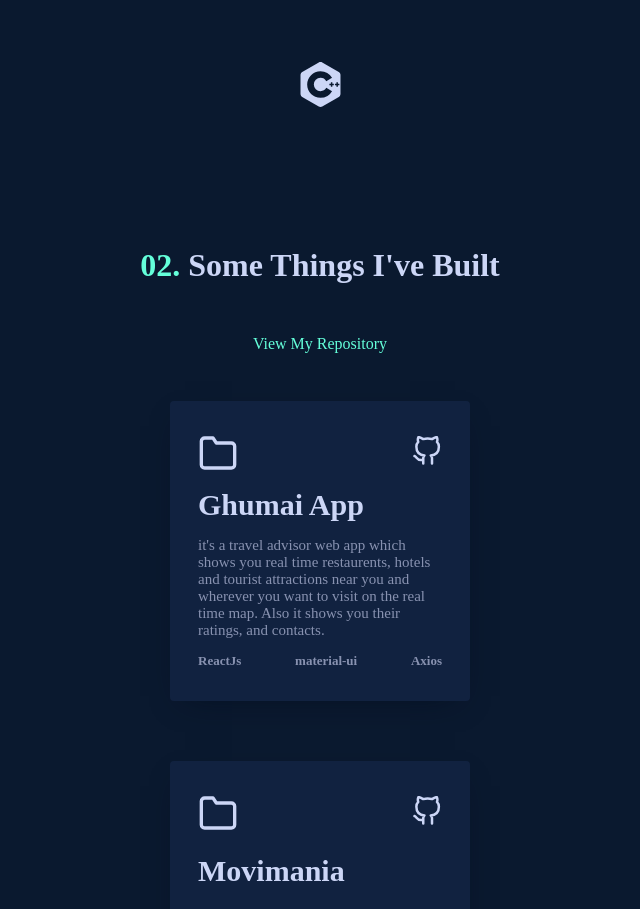
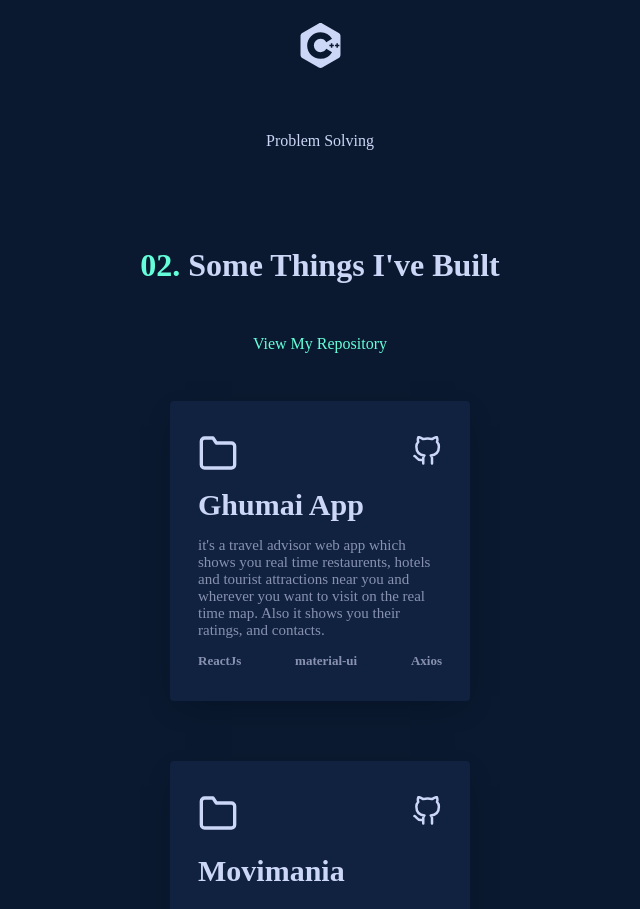
Before and after one commit to thatguywithlenses/my-portfolio, a React (Create React App) app: page / in a window 1280 px wide. Shown: the part 1425-2334 px from the top of the page, without its empty margins (320-960 px from the left). Built offline with nearby package versions, Linux system fonts and the light colour scheme; a web font is replaced by a local one.

Commit message:
about update
skills update

```diff
--- a/src/pages/About.js
+++ b/src/pages/About.js
@@ -21,6 +21,7 @@ const About = () => {
           <li><SiJavascript size={45} /></li>
           <li><FaReact size={45} /></li>
           <li><SiCplusplus size={45} /></li>
+          <li>Problem Solving</li>
         </ul>
       </div>
 
```
